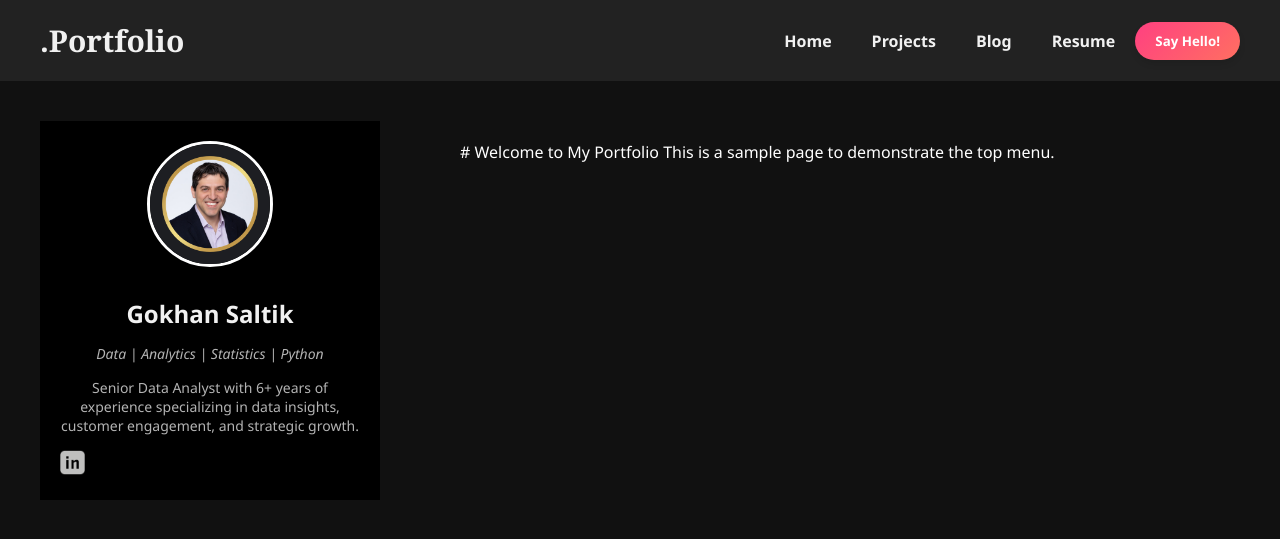
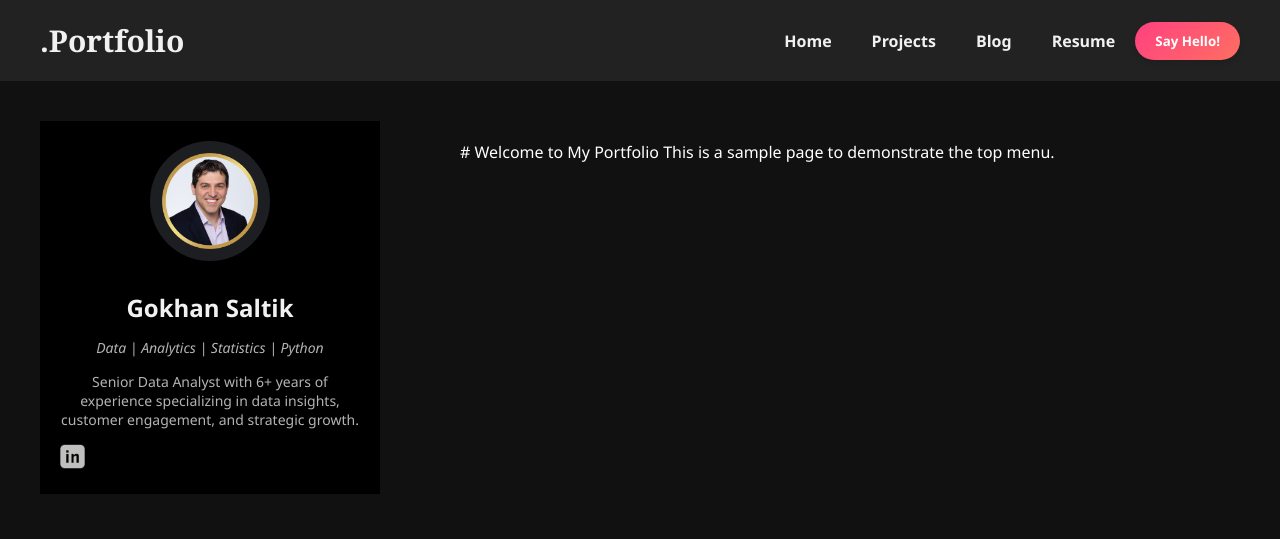
Before and after one commit to saltikg/portfolio, a Jekyll site: the page built from index.html, in a window 1280 px wide. Shown: the top 539 px of the page. Built offline with Jekyll 4.4.1, drawn with Linux system fonts in a browser that asks for light colours.

Commit message:
Update style.css

```diff
--- a/assets/css/style.css
+++ b/assets/css/style.css
@@ -110,7 +110,7 @@ main {
     border-radius: 50%;
     object-fit: cover;
     margin-bottom: 15px;
-    border: 3px solid #fff; /* Optional border to make the picture stand out */
+    border: none; /* Remove any white border */
 }
 
 /* Profile Information */
```
